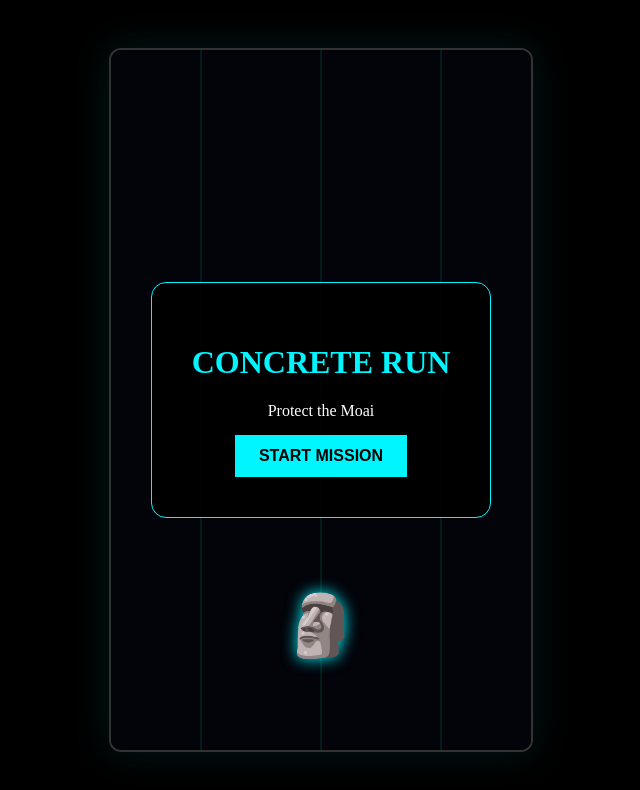
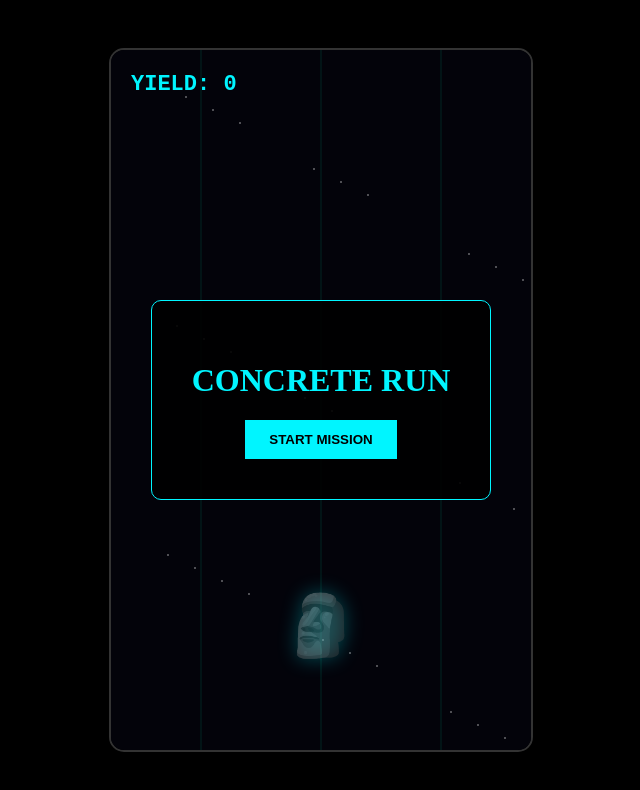
Before and after one commit to Kashif130/concrete-run, a Next.js app: page / in a window 1280 px wide. Shown: the top 790 px of the page, without its empty margins (319-959 px from the left). Built offline with nearby package versions, Linux system fonts and the light colour scheme.

Commit message:
Update page.js

```diff
--- a/app/page.js
+++ b/app/page.js
@@ -1,145 +1,125 @@
 'use client';
 import { useEffect, useRef, useState, useCallback } from 'react';
 
-// ─── CONSTANTS ───────────────────────────────────────────────
+// ─── SETTINGS ───────────────────────────────────────────────
 const W = 420, H = 700;
 const LANES = [90, 210, 330];
-const PLAYER_W = 52, PLAYER_H = 60;
+const PLAYER_SIZE = 60;
 
-export default function ConcreteRunPremium() {
+export default function ConcreteRunMoai() {
   const canvasRef = useRef(null);
   const [gameState, setGameState] = useState('start');
-  const [uiScore, setUiScore] = useState(0);
+  const [score, setScore] = useState(0);
 
-  const gameRef = useRef({
+  const game = useRef({
     px: LANES[1], py: H - 120, targetLane: 1,
     obstacles: [], speed: 5, frame: 0, scrollY: 0,
-    score: 0, shake: 0
+    score: 0
   });
 
-  // ─── RESET GAME ─────────────────────────────────────────────
-  const startGame = useCallback(() => {
-    const g = gameRef.current;
-    g.score = 0; g.targetLane = 1; g.px = LANES[1];
-    g.obstacles = []; g.speed = 5; g.frame = 0;
+  const reset = useCallback(() => {
+    game.current = { px: LANES[1], py: H - 120, targetLane: 1, obstacles: [], speed: 5, frame: 0, scrollY: 0, score: 0 };
+    setScore(0);
     setGameState('running');
-    setUiScore(0);
   }, []);
 
-  // ─── INPUTS ─────────────────────────────────────────────────
   useEffect(() => {
     const handleKey = (e) => {
-      const g = gameRef.current;
-      if (e.key === 'ArrowLeft') g.targetLane = Math.max(0, g.targetLane - 1);
-      if (e.key === 'ArrowRight') g.targetLane = Math.min(2, g.targetLane + 1);
-      if ((e.key === ' ' || e.key === 'Enter') && gameRef.current.state !== 'running') startGame();
+      if (e.key === 'ArrowLeft') game.current.targetLane = Math.max(0, game.current.targetLane - 1);
+      if (e.key === 'ArrowRight') game.current.targetLane = Math.min(2, game.current.targetLane + 1);
+      if ((e.key === ' ' || e.key === 'Enter') && game.current.state !== 'running') reset();
     };
     window.addEventListener('keydown', handleKey);
     return () => window.removeEventListener('keydown', handleKey);
-  }, [startGame]);
+  }, [reset]);
 
-  // ─── ENGINE ─────────────────────────────────────────────────
   useEffect(() => {
     const canvas = canvasRef.current;
+    if (!canvas) return;
     const ctx = canvas.getContext('2d');
     let raf;
 
     function loop() {
-      const g = gameRef.current;
+      const g = game.current;
       g.frame++;
 
-      // 1. UPDATE LOGIC
       if (gameState === 'running') {
         g.scrollY += g.speed;
-        // Smooth Movement
+        // Smooth Movement Logic
         g.px += (LANES[g.targetLane] - g.px) * 0.15;
 
-        // Spawn Obstacles
+        // Obstacle Spawning
         if (g.frame % 60 === 0) {
           g.obstacles.push({ x: LANES[Math.floor(Math.random() * 3)], y: -100 });
         }
 
-        // Move & Check Collisions
         g.obstacles.forEach((obs, i) => {
           obs.y += g.speed;
-
           // Collision Check
           if (Math.abs(g.px - obs.x) < 40 && Math.abs(g.py - obs.y) < 50) {
-            setGameState('dead');
+            setGameState('gameover');
           }
-
-          // Clean up & Score
           if (obs.y > H) {
             g.obstacles.splice(i, 1);
             g.score += 10;
-            setUiScore(g.score);
-            g.speed += 0.05; // Difficulty scaling
+            setScore(g.score);
+            g.speed += 0.05;
           }
         });
       }
 
-      // 2. DRAWING (Premium Visuals)
-      ctx.clearRect(0, 0, W, H);
-
-      // Background (Cyber-Brutalist Space)
-      ctx.fillStyle = '#03030a';
+      // ─── RENDERING ───
+      ctx.fillStyle = '#03030a'; // Deep background
       ctx.fillRect(0, 0, W, H);
 
-      // Draw Road/Lanes
-      ctx.strokeStyle = 'rgba(0, 245, 180, 0.2)';
+      // Stars/Parallax Effect
+      for(let i=0; i<30; i++) {
+        let sx = (i * 137) % W;
+        let sy = (i * 543 + g.scrollY * 0.2) % H;
+        ctx.fillStyle = 'rgba(255,255,255,0.3)';
+        ctx.fillRect(sx, sy, 2, 2);
+      }
+
+      // Draw Lanes
+      ctx.strokeStyle = 'rgba(0, 245, 180, 0.15)';
       LANES.forEach(l => {
         ctx.beginPath(); ctx.moveTo(l, 0); ctx.lineTo(l, H); ctx.stroke();
       });
 
-      // Draw Player 🗿
+      // ─── CHARACTER 🗿 SETTINGS ───
       ctx.save();
+      ctx.shadowColor = '#00f5ff';
+      ctx.shadowBlur = 20;
       ctx.font = '60px serif';
       ctx.textAlign = 'center';
       ctx.textBaseline = 'middle';
-      // Glow effect
-      ctx.shadowColor = '#00f5ff';
-      ctx.shadowBlur = 15;
       ctx.fillText('🗿', g.px, g.py);
       ctx.restore();
 
-      // Draw Obstacles 🔴 (Volatility)
+      // Draw Obstacles
       g.obstacles.forEach(obs => {
-        ctx.font = '45px serif';
+        ctx.font = '40px serif';
         ctx.fillText('🔴', obs.x, obs.y);
       });
 
-      // UI Text
-      if (gameState === 'running') {
-        ctx.fillStyle = '#00f5ff';
-        ctx.font = 'bold 20px "Courier New"';
-        ctx.fillText(`YIELD: ${g.score}`, 20, 40);
-      }
+      // Score HUD
+      ctx.fillStyle = '#00f5ff';
+      ctx.font = '900 22px monospace';
+      ctx.fillText(`YIELD: ${g.score}`, 20, 40);
 
       raf = requestAnimationFrame(loop);
     }
-
     loop();
     return () => cancelAnimationFrame(raf);
   }, [gameState]);
 
   return (
-    <div style={{ background: '#000', height: '100vh', display: 'flex', alignItems: 'center', justifyContent: 'center', flexDirection: 'column' }}>
-      <canvas
-        ref={canvasRef}
-        width={W} height={H}
-        style={{ border: '2px solid #333', borderRadius: '12px', boxShadow: '0 0 40px rgba(0, 245, 255, 0.1)' }}
-      />
-
+    <div style={{ background: '#000', height: '100vh', display: 'flex', alignItems: 'center', justifyContent: 'center' }}>
+      <canvas ref={canvasRef} width={W} height={H} style={{ border: '2px solid #333', borderRadius: '15px' }} />
       {gameState !== 'running' && (
-        <div style={{ position: 'absolute', background: 'rgba(0,0,0,0.9)', padding: '40px', textAlign: 'center', border: '1px solid #00f5ff', color: '#fff', borderRadius: '15px' }}>
-          <h1 style={{ fontSize: '32px', color: '#00f5ff' }}>{gameState === 'start' ? 'CONCRETE RUN' : 'LIQUIDATED'}</h1>
-          <p style={{ margin: '15px 0' }}>{gameState === 'start' ? 'Protect the Moai' : `Final Yield: ${uiScore}`}</p>
-          <button
-            onClick={startGame}
-            style={{ padding: '12px 24px', background: '#00f5ff', border: 'none', cursor: 'pointer', fontWeight: 'bold', fontSize: '16px' }}
-          >
-            START MISSION
-          </button>
+        <div style={{ position: 'absolute', background: 'rgba(0,0,0,0.9)', padding: '40px', textAlign: 'center', border: '1px solid #00f5ff', color: '#fff', borderRadius: '10px' }}>
+          <h1 style={{ color: '#00f5ff' }}>{gameState === 'start' ? 'CONCRETE RUN' : 'LIQUIDATED'}</h1>
+          <button onClick={reset} style={{ padding: '12px 24px', background: '#00f5ff', border: 'none', cursor: 'pointer', fontWeight: 'bold' }}>START MISSION</button>
         </div>
       )}
     </div>
```
